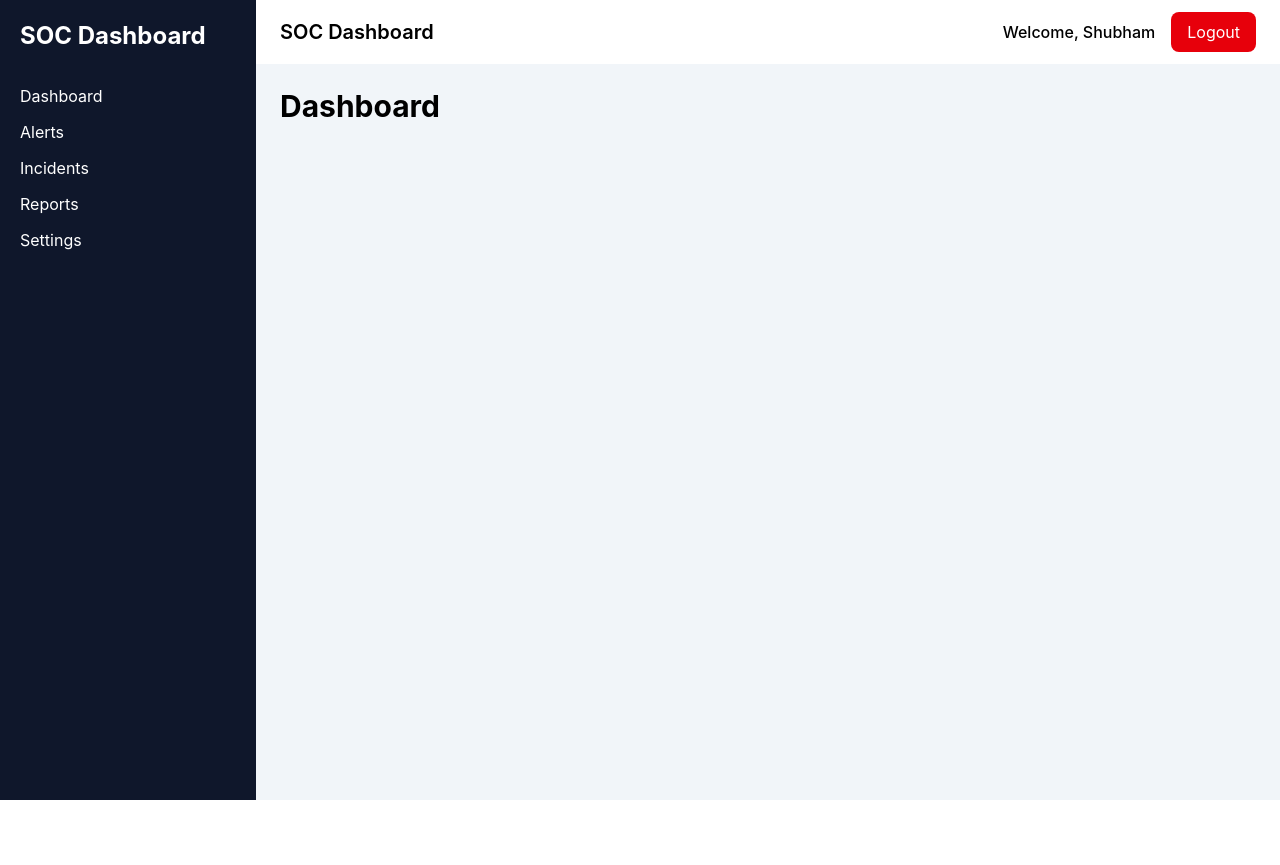
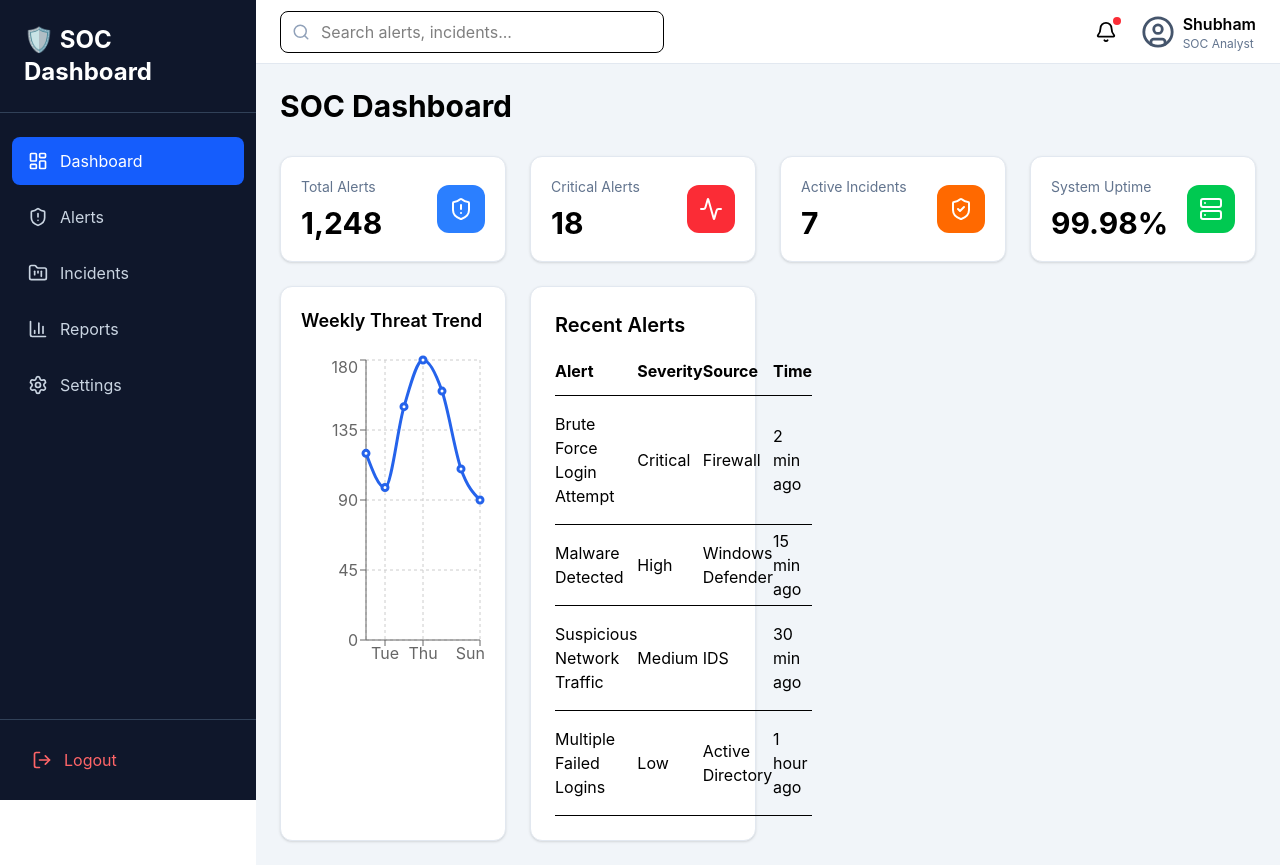
Before and after one commit to iamshubham18/soc-dashboard, a React (Vite) app in the folder client/: page / in a window 1280 px wide. Both pictures are taken after a click on the button "Login". Before the commit the page ends 800 px from the top, so only its background shows below. Built offline with nearby package versions, Linux system fonts and the light colour scheme.

Commit message:
UI changes

```diff
--- a/client/package.json
+++ b/client/package.json
@@ -11,11 +11,15 @@
   },
   "dependencies": {
     "axios": "^1.18.1",
+    "clsx": "^2.1.1",
     "framer-motion": "^12.42.2",
+    "lucide-react": "^1.26.0",
     "react": "^19.2.7",
     "react-dom": "^19.2.7",
     "react-icons": "^5.7.0",
-    "react-router-dom": "^7.18.1"
+    "react-is": "^19.2.8",
+    "react-router-dom": "^7.18.1",
+    "recharts": "^3.10.0"
   },
   "devDependencies": {
     "@eslint/js": "^10.0.1",
--- /dev/null
+++ b/client/src/components/dashboard/RecentAlerts.jsx
@@ -0,0 +1,70 @@
+const alerts = [
+  {
+    id: 1,
+    title: "Brute Force Login Attempt",
+    severity: "Critical",
+    source: "Firewall",
+    time: "2 min ago",
+  },
+  {
+    id: 2,
+    title: "Malware Detected",
+    severity: "High",
+    source: "Windows Defender",
+    time: "15 min ago",
+  },
+  {
+    id: 3,
+    title: "Suspicious Network Traffic",
+    severity: "Medium",
+    source: "IDS",
+    time: "30 min ago",
+  },
+  {
+    id: 4,
+    title: "Multiple Failed Logins",
+    severity: "Low",
+    source: "Active Directory",
+    time: "1 hour ago",
+  },
+];
+
+function RecentAlerts() {
+  return (
+    <div className="bg-white rounded-xl shadow-sm border border-slate-200 p-6">
+      <h2 className="text-xl font-semibold mb-5">
+        Recent Alerts
+      </h2>
+
+      <table className="w-full">
+        <thead>
+          <tr className="border-b text-left">
+            <th className="pb-3">Alert</th>
+            <th className="pb-3">Severity</th>
+            <th className="pb-3">Source</th>
+            <th className="pb-3">Time</th>
+          </tr>
+        </thead>
+
+        <tbody>
+          {alerts.map((alert) => (
+            <tr
+              key={alert.id}
+              className="border-b hover:bg-slate-50"
+            >
+              <td className="py-4">{alert.title}</td>
+
+              <td>{alert.severity}</td>
+
+              <td>{alert.source}</td>
+
+              <td>{alert.time}</td>
+            </tr>
+          ))}
+        </tbody>
+      </table>
+    </div>
+  );
+}
+
+export default RecentAlerts;
--- /dev/null
+++ b/client/src/components/dashboard/StatCard.jsx
@@ -0,0 +1,28 @@
+import clsx from "clsx";
+
+function StatCard({ title, value, icon, color }) {
+  return (
+    <div className="bg-white rounded-xl shadow-sm border border-slate-200 p-5 hover:shadow-md transition-all">
+      <div className="flex items-center justify-between">
+        <div>
+          <p className="text-sm text-slate-500">{title}</p>
+
+          <h2 className="text-3xl font-bold mt-2">
+            {value}
+          </h2>
+        </div>
+
+        <div
+          className={clsx(
+            "p-3 rounded-xl",
+            color
+          )}
+        >
+          {icon}
+        </div>
+      </div>
+    </div>
+  );
+}
+
+export default StatCard;
--- /dev/null
+++ b/client/src/components/dashboard/ThreatChart.jsx
@@ -0,0 +1,52 @@
+import {
+  ResponsiveContainer,
+  LineChart,
+  Line,
+  CartesianGrid,
+  XAxis,
+  YAxis,
+  Tooltip,
+} from "recharts";
+
+const data = [
+  { day: "Mon", alerts: 120 },
+  { day: "Tue", alerts: 98 },
+  { day: "Wed", alerts: 150 },
+  { day: "Thu", alerts: 180 },
+  { day: "Fri", alerts: 160 },
+  { day: "Sat", alerts: 110 },
+  { day: "Sun", alerts: 90 },
+];
+
+function ThreatChart() {
+  return (
+    <div className="bg-white rounded-xl shadow-sm border border-slate-200 p-5">
+      <h2 className="text-lg font-semibold mb-5">
+        Weekly Threat Trend
+      </h2>
+
+      <div className="h-80">
+        <ResponsiveContainer width="100%" height="100%">
+          <LineChart data={data}>
+            <CartesianGrid strokeDasharray="3 3" />
+
+            <XAxis dataKey="day" />
+
+            <YAxis />
+
+            <Tooltip />
+
+            <Line
+              type="monotone"
+              dataKey="alerts"
+              stroke="#2563eb"
+              strokeWidth={3}
+            />
+          </LineChart>
+        </ResponsiveContainer>
+      </div>
+    </div>
+  );
+}
+
+export default ThreatChart;
--- a/client/src/components/layout/Navbar.jsx
+++ b/client/src/components/layout/Navbar.jsx
@@ -1,30 +1,46 @@
-import { useNavigate } from "react-router-dom";
+import { Bell, Search, UserCircle } from "lucide-react";
 import { useAuth } from "../../context/useAuth";
 
 function Navbar() {
-  const { user, logout } = useAuth();
-  const navigate = useNavigate();
-
-  const handleLogout = () => {
-    logout();
-    navigate("/");
-  };
+  const { user } = useAuth();
 
   return (
-    <header className="h-16 bg-white shadow flex items-center justify-between px-6">
-      <h2 className="text-xl font-semibold">SOC Dashboard</h2>
+    <header className="h-16 bg-white border-b border-slate-200 flex items-center justify-between px-6">
 
-      <div className="flex items-center gap-4">
-        <span className="font-medium">
-          Welcome, {user?.name}
-        </span>
+      {/* Search Bar */}
+      <div className="relative w-96">
+        <Search
+          size={18}
+          className="absolute left-3 top-1/2 -translate-y-1/2 text-slate-400"
+        />
 
-        <button
-          onClick={handleLogout}
-          className="px-4 py-2 bg-red-600 text-white rounded-lg hover:bg-red-700 transition"
-        >
-          Logout
+        <input
+          type="text"
+          placeholder="Search alerts, incidents..."
+          className="w-full pl-10 pr-4 py-2 border rounded-lg outline-none focus:ring-2 focus:ring-blue-500"
+        />
+      </div>
+
+      {/* Right Section */}
+      <div className="flex items-center gap-6">
+
+        <button className="relative">
+          <Bell size={22} />
+
+          <span className="absolute -top-1 -right-1 h-2 w-2 bg-red-500 rounded-full"></span>
         </button>
+
+        <div className="flex items-center gap-2">
+          <UserCircle size={34} className="text-slate-600" />
+
+          <div>
+            <p className="font-semibold">{user?.name}</p>
+            <p className="text-xs text-slate-500">
+              {user?.role}
+            </p>
+          </div>
+        </div>
+
       </div>
     </header>
   );
--- a/client/src/components/layout/Sidebar.jsx
+++ b/client/src/components/layout/Sidebar.jsx
@@ -1,17 +1,85 @@
-import { NavLink } from "react-router-dom";
+import {
+  LayoutDashboard,
+  ShieldAlert,
+  FolderKanban,
+  BarChart3,
+  Settings,
+  LogOut,
+} from "lucide-react";
+import { NavLink, useNavigate } from "react-router-dom";
+import { useAuth } from "../../context/useAuth";
 
 function Sidebar() {
+  const { logout } = useAuth();
+  const navigate = useNavigate();
+
+  const menuItems = [
+    {
+      name: "Dashboard",
+      path: "/dashboard",
+      icon: <LayoutDashboard size={20} />,
+    },
+    {
+      name: "Alerts",
+      path: "/alerts",
+      icon: <ShieldAlert size={20} />,
+    },
+    {
+      name: "Incidents",
+      path: "/incidents",
+      icon: <FolderKanban size={20} />,
+    },
+    {
+      name: "Reports",
+      path: "/reports",
+      icon: <BarChart3 size={20} />,
+    },
+    {
+      name: "Settings",
+      path: "/settings",
+      icon: <Settings size={20} />,
+    },
+  ];
+
+  const handleLogout = () => {
+    logout();
+    navigate("/");
+  };
+
   return (
-    <aside className="w-64 h-screen bg-slate-900 text-white p-5">
-      <h1 className="text-2xl font-bold mb-8">SOC Dashboard</h1>
+    <aside className="w-64 bg-slate-900 text-white flex flex-col h-screen">
+      <div className="p-6 border-b border-slate-700">
+        <h1 className="text-2xl font-bold">🛡 SOC Dashboard</h1>
+      </div>
 
-      <nav className="flex flex-col gap-3">
-        <NavLink to="/dashboard">Dashboard</NavLink>
-        <NavLink to="/alerts">Alerts</NavLink>
-        <NavLink to="/incidents">Incidents</NavLink>
-        <NavLink to="/reports">Reports</NavLink>
-        <NavLink to="/settings">Settings</NavLink>
+      <nav className="flex-1 px-3 py-6 space-y-2">
+        {menuItems.map((item) => (
+          <NavLink
+            key={item.path}
+            to={item.path}
+            className={({ isActive }) =>
+              `flex items-center gap-3 px-4 py-3 rounded-lg transition-all duration-200 ${
+                isActive
+                  ? "bg-blue-600 text-white"
+                  : "text-slate-300 hover:bg-slate-800 hover:text-white"
+              }`
+            }
+          >
+            {item.icon}
+            <span>{item.name}</span>
+          </NavLink>
+        ))}
       </nav>
+
+      <div className="p-4 border-t border-slate-700">
+        <button
+          onClick={handleLogout}
+          className="flex items-center gap-3 w-full px-4 py-3 rounded-lg text-red-400 hover:bg-red-600 hover:text-white transition-all duration-200"
+        >
+          <LogOut size={20} />
+          Logout
+        </button>
+      </div>
     </aside>
   );
 }
--- a/client/src/pages/Dashboard.jsx
+++ b/client/src/pages/Dashboard.jsx
@@ -1,9 +1,63 @@
 import DashboardLayout from "../components/layout/DashboardLayout";
+import StatCard from "../components/dashboard/StatCard";
+import ThreatChart from "../components/dashboard/ThreatChart";
+import RecentAlerts from "../components/dashboard/RecentAlerts";
+
+import {
+  ShieldAlert,
+  ShieldCheck,
+  Activity,
+  Server,
+} from "lucide-react";
 
 function Dashboard() {
   return (
     <DashboardLayout>
-      <h1 className="text-3xl font-bold">Dashboard</h1>
+      <div className="space-y-8">
+
+        <h1 className="text-3xl font-bold">
+          SOC Dashboard
+        </h1>
+
+        <div className="grid grid-cols-1 md:grid-cols-2 xl:grid-cols-4 gap-6">
+
+          <StatCard
+            title="Total Alerts"
+            value="1,248"
+            icon={<ShieldAlert className="text-white" />}
+            color="bg-blue-500"
+          />
+
+          <StatCard
+            title="Critical Alerts"
+            value="18"
+            icon={<Activity className="text-white" />}
+            color="bg-red-500"
+          />
+
+          <StatCard
+            title="Active Incidents"
+            value="7"
+            icon={<ShieldCheck className="text-white" />}
+            color="bg-orange-500"
+          />
+
+          <StatCard
+            title="System Uptime"
+            value="99.98%"
+            icon={<Server className="text-white" />}
+            color="bg-green-500"
+          />
+          <div className="grid grid-cols-1 gap-6">
+            <ThreatChart />
+          </div>
+
+           {/* Recent Alerts */}
+          <RecentAlerts />
+
+        </div>
+
+      </div>
     </DashboardLayout>
   );
 }
```
Also changed, not shown: client/src/components/dashboard/ChartCard.jsx (added), client/src/components/dashboard/SystemHealth.jsx (added), 1 other file (tests, documents, lock files or other folders).
